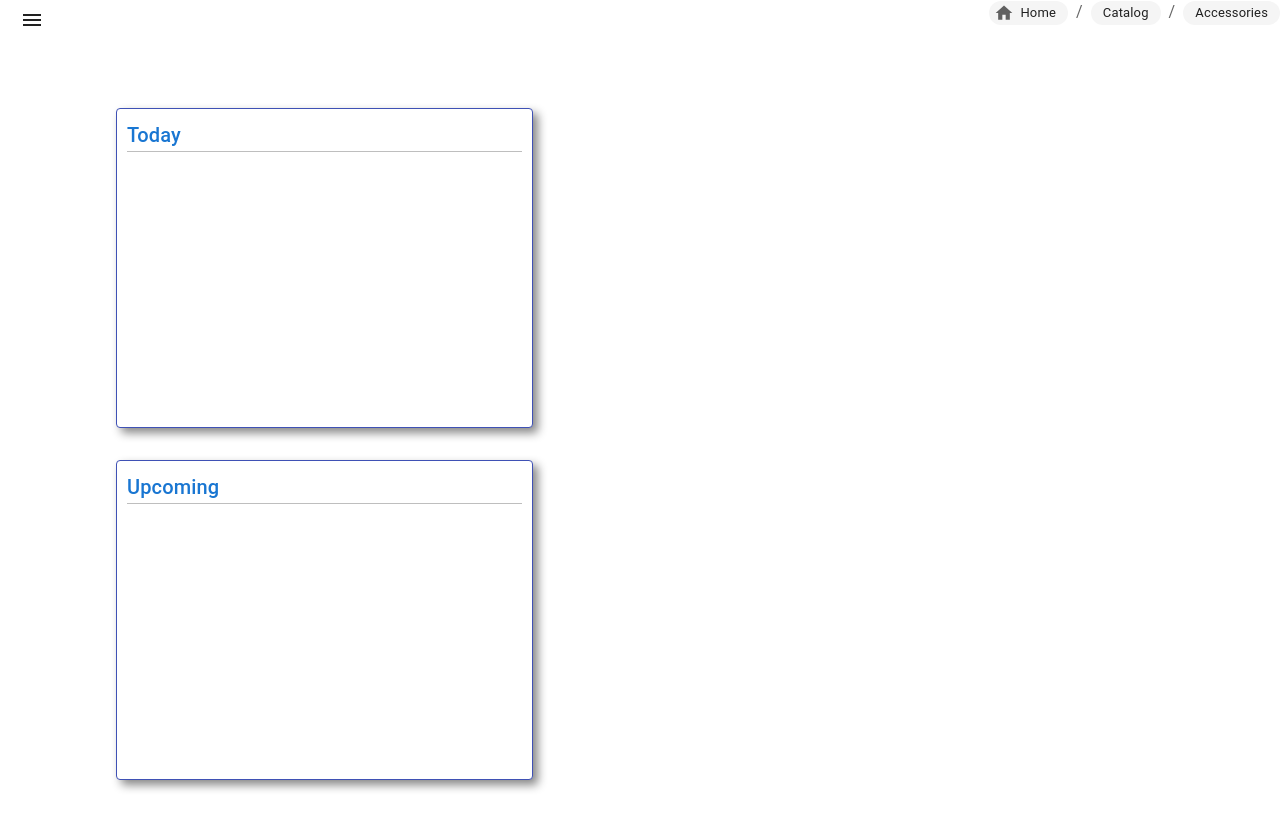
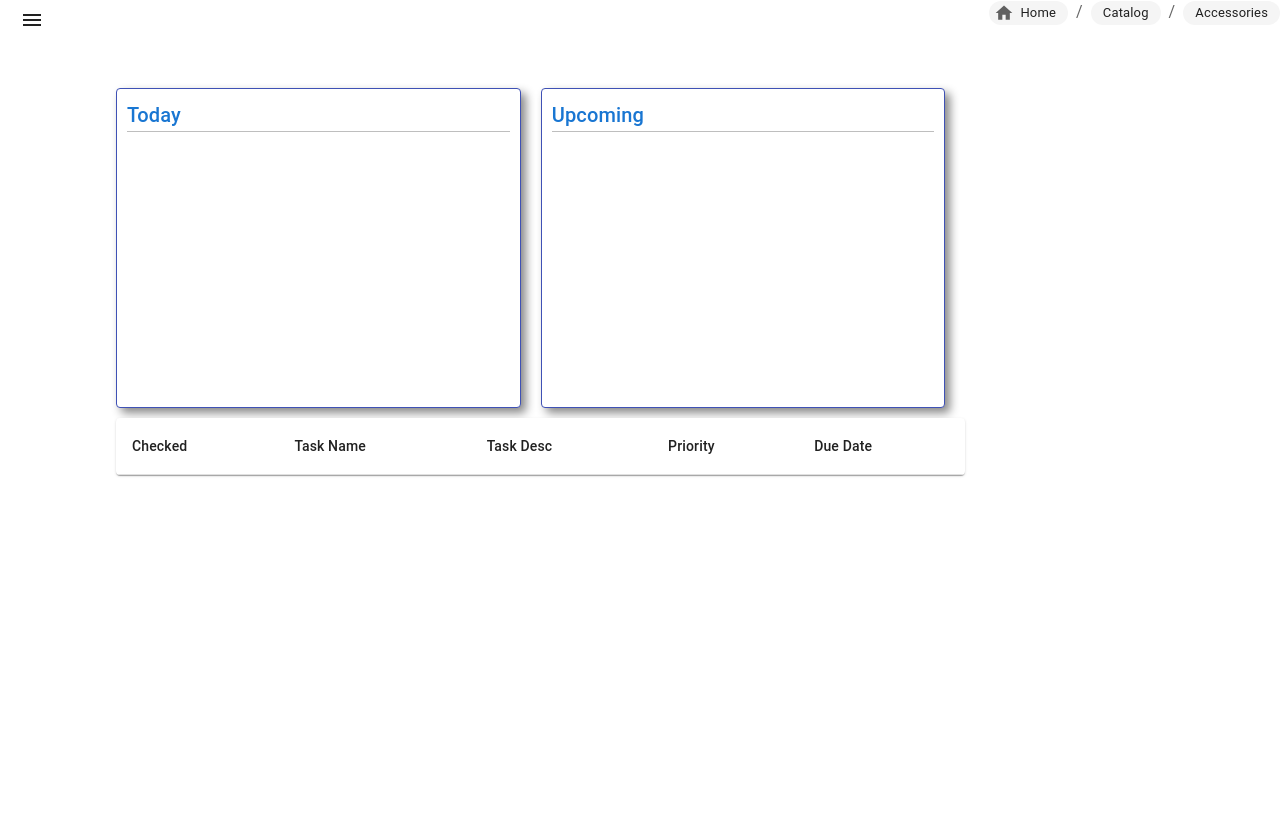
Before and after one commit to akfiveseven/TaskMaster, a React (Create React App) app: page / in a window 1280 px wide. Shown: the top 830 px of the page. Built offline with nearby package versions, Linux system fonts and the light colour scheme.

Commit message:
v0.4.8 Redesign Dashboard

```diff
--- a/src/CreateField.js
+++ b/src/CreateField.js
@@ -2,6 +2,7 @@ import React from 'react';
 import { Button, TextField, RadioGroup, FormControl, FormLabel, FormControlLabel, Radio, Dialog, DialogContent, DialogTitle } from '@mui/material';
 
 const CreateField = ({ open, handleClose, handleChange, handleDescription, handleRadioButton, handleStartDate, handleEndDate, handleCategory, handleClick, taskName, taskDesc, taskPriority, taskStartDate, taskEndDate, taskCategory, taskID }) => {
+
   return (
     <Dialog open={open} onClose={handleClose}>
     <DialogTitle id="form-dialog-title">Create a Task</DialogTitle>
@@ -68,6 +69,7 @@ const CreateField = ({ open, handleClose, handleChange, handleDescription, handl
       </DialogContent>
     </Dialog>
   );
+
 };
 
 export default CreateField;
--- a/src/EditField.js
+++ b/src/EditField.js
@@ -1,9 +1,14 @@
 import React from 'react';
-import { Button, TextField, RadioGroup, FormControl, FormLabel, FormControlLabel, Radio, Dialog, DialogContent, DialogTitle } from '@mui/material';
+import Button from '@mui/material/Button';
+import { TextField, RadioGroup, FormControl, FormLabel, FormControlLabel, Radio, Dialog, DialogContent, DialogTitle } from '@mui/material';
 
-const EditField = ({ openEdit, handleCloseEdit, handleChange, handleDescription, handleRadioButton, handleStartDate, handleEndDate, handleCategory, handleEditSubmit, taskName, taskDesc, taskPriority, taskStartDate, taskEndDate, taskCategory, taskID }) => {
+const EditField = ({ openEdit, handleCloseEdit, handleDelete, handleChange, handleDescription, handleRadioButton, handleStartDate, handleEndDate, handleCategory, handleEditSubmit, taskName, taskDesc, taskPriority, taskStartDate, taskEndDate, taskCategory, taskID }) => {
   return (
     <Dialog open={openEdit} onClose={handleCloseEdit}>
+      <Button size="sm" variant="contained"
+        style={{ background: 'red', color: 'white' }}  onClick={() => handleDelete(taskID)}>
+          Delete
+      </Button>
     <DialogTitle id="form-dialog-title">Edit your Task</DialogTitle>
     <DialogContent>
         <TextField
--- a/src/Inbox.js
+++ b/src/Inbox.js
@@ -2,7 +2,7 @@ import * as React from 'react';
 import Box from '@mui/material/Box';
 import InboxTask from './InboxTask';
 
-export default function DataGridDemo(props) {
+export default function Inbox(props) {
 
   console.log(props.newTaskData);
 
@@ -10,6 +10,8 @@ export default function DataGridDemo(props) {
     <Box sx={{ height: 400, width: '100%' }}>
       <InboxTask
         newTaskData={props.newTaskData}
+        handleDelete={props.handleDelete}
+        handleEdit={props.handleEdit}
       />
       {/* <DataGrid
         rows={props.newTaskData}
--- a/src/InboxTask.js
+++ b/src/InboxTask.js
@@ -9,6 +9,7 @@ import TableContainer from '@mui/material/TableContainer';
 import TableHead from '@mui/material/TableHead';
 import TableRow from '@mui/material/TableRow';
 import Paper from '@mui/material/Paper';
+import { Button } from '@mui/material';
 
 export default function InboxTask(props) {
   const [checked, setChecked] = React.useState([]);
@@ -58,6 +59,9 @@ export default function InboxTask(props) {
               <TableCell>{InboxTask.taskPriority}</TableCell>
               <TableCell>{InboxTask.taskStartDate}</TableCell>
               <TableCell>{InboxTask.taskCategory}</TableCell>
+              <Button size="sm" variant="plain" color="neutral" onClick={() => props.handleEdit(InboxTask.taskID)}>
+                      Edit
+              </Button>
             </TableRow>
           ))}
         </TableBody>
@@ -66,6 +70,15 @@ export default function InboxTask(props) {
   );
 }
 
+/*
+<IconButton
+              color="primary"
+              aria-label="edit task"
+              onClick={() => props.handleEdit(props.id)}
+            >
+              <EditIcon />
+            </IconButton>
+*/
 
 
 /*
--- a/src/Sidebar.js
+++ b/src/Sidebar.js
@@ -122,7 +122,7 @@ export default function PersistentDrawerLeft(props) {
           </Select>
         </FormControl>
         </div>
-        <Inbox newTaskData={props.tasks} taskID={props.taskID}/>
+        <Inbox newTaskData={props.tasks} taskID={props.taskID} handleDelete={props.handleDelete} handleEdit={props.handleEdit}/>
       </>
     )
   }
--- a/src/TaskList.js
+++ b/src/TaskList.js
@@ -2,6 +2,10 @@ import React from "react";
 import { Box, Grid, Typography, Paper, Divider } from "@mui/material";
 import Task from "./Task";
 import { DateCalendar } from "@mui/x-date-pickers";
+import './style.css';
+import { red } from "@mui/material/colors";
+import InboxTask from "./InboxTask";
+import Inbox from "./Inbox";
 
 export default function TaskList(props) {
   // Get the current date
@@ -33,13 +37,15 @@ export default function TaskList(props) {
     maxHeight: "40vh",
     overflow: "auto",
     padding: '10px',
+    marginRight: '20px',
+    marginBottom: '10px',
     border: '1px solid #3f51b5', // This line adds a more pronounced border.
     boxShadow: '5px 5px 10px #888888' // This line adds shadow.
   }
 
   return (
-    <Grid container spacing={2}>
-      <Grid item xs={12} md={8} lg={6} style={{ marginTop: '20px' }}>
+    <Grid container spacing={0}>
+      <Grid item xs={12} md={8} lg={6} style={{ marginTop: '0px'}}>
       <Paper style={paperStyle}>
           <Typography variant="h6" color="primary">Today</Typography>
           <Divider />
@@ -61,7 +67,9 @@ export default function TaskList(props) {
             />
           ))}
         </Paper>
-        <Paper style={{ ...paperStyle, marginTop: "2em" }}>
+        </Grid>
+        <Grid item xs={12} md={8} lg={6}>
+        <Paper style={{ ...paperStyle, marginTop: "0px" }}>
           <Typography variant="h6" color="primary">Upcoming</Typography>
           <Divider />
           {futureTasks.map((task, index) => (
@@ -83,6 +91,7 @@ export default function TaskList(props) {
           ))}
         </Paper>
       </Grid>
+      <Inbox newTaskData={props.tasks} taskID={props.taskID} handleDelete={props.handleDelete} handleEdit={props.handleEdit}/>
     </Grid>
   );
 }
--- a/src/ToDoApp.js
+++ b/src/ToDoApp.js
@@ -36,7 +36,7 @@ export default function ToDoApp() {
       const newTask = { taskName, taskDesc, taskPriority, taskStartDate, taskCategory, taskID };
       const nextTaskID = taskID + 1;
       setTaskID(nextTaskID);
-
+      setOpen(false)
       setNewTaskData((prevData) => {
         const newData = [...prevData, newTask];
         setOriginalArray(newData);
@@ -109,6 +109,7 @@ export default function ToDoApp() {
       setOriginalArray([...otherUpdatedTasks]);
 
       setShowDeleteAlert(true);
+      setOpenEdit(false);
 
       setTimeout(() => {
         setShowDeleteAlert(false);
@@ -233,6 +234,7 @@ export default function ToDoApp() {
             <EditField
               openEdit={openEdit}
               handleCloseEdit={handleCloseEdit}
+              handleDelete={handleDelete}
               handleChange={handleChange}
               handleDescription={handleDescription}
               handleRadioButton={handleRadioButton}
--- a/src/style.css
+++ b/src/style.css
@@ -167,3 +167,9 @@ body {
 hr {
   background-color: black !important;
 }
+
+.xd {
+  border-color: black !important;
+  display: inline !important;
+  position: relative !important;
+}
```
